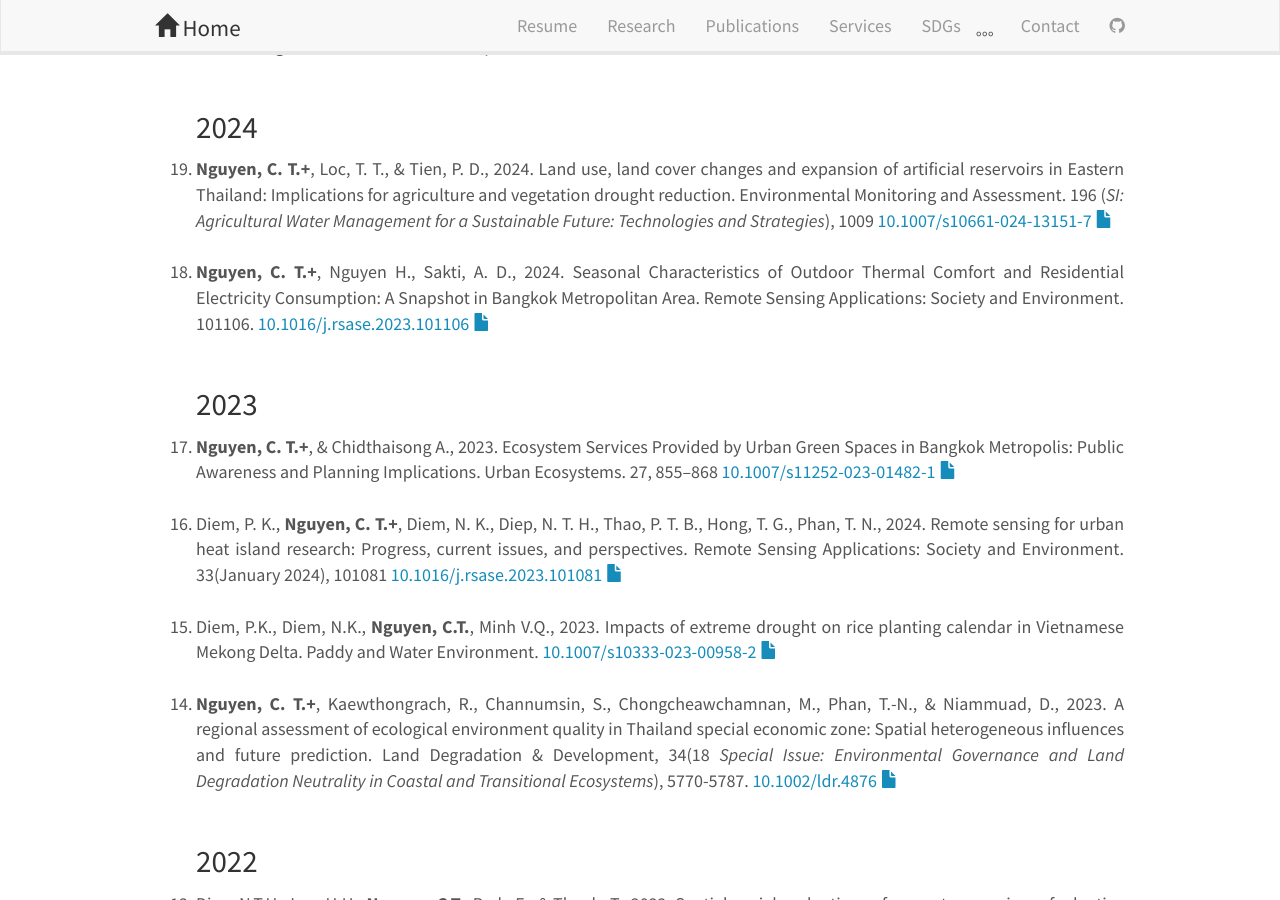
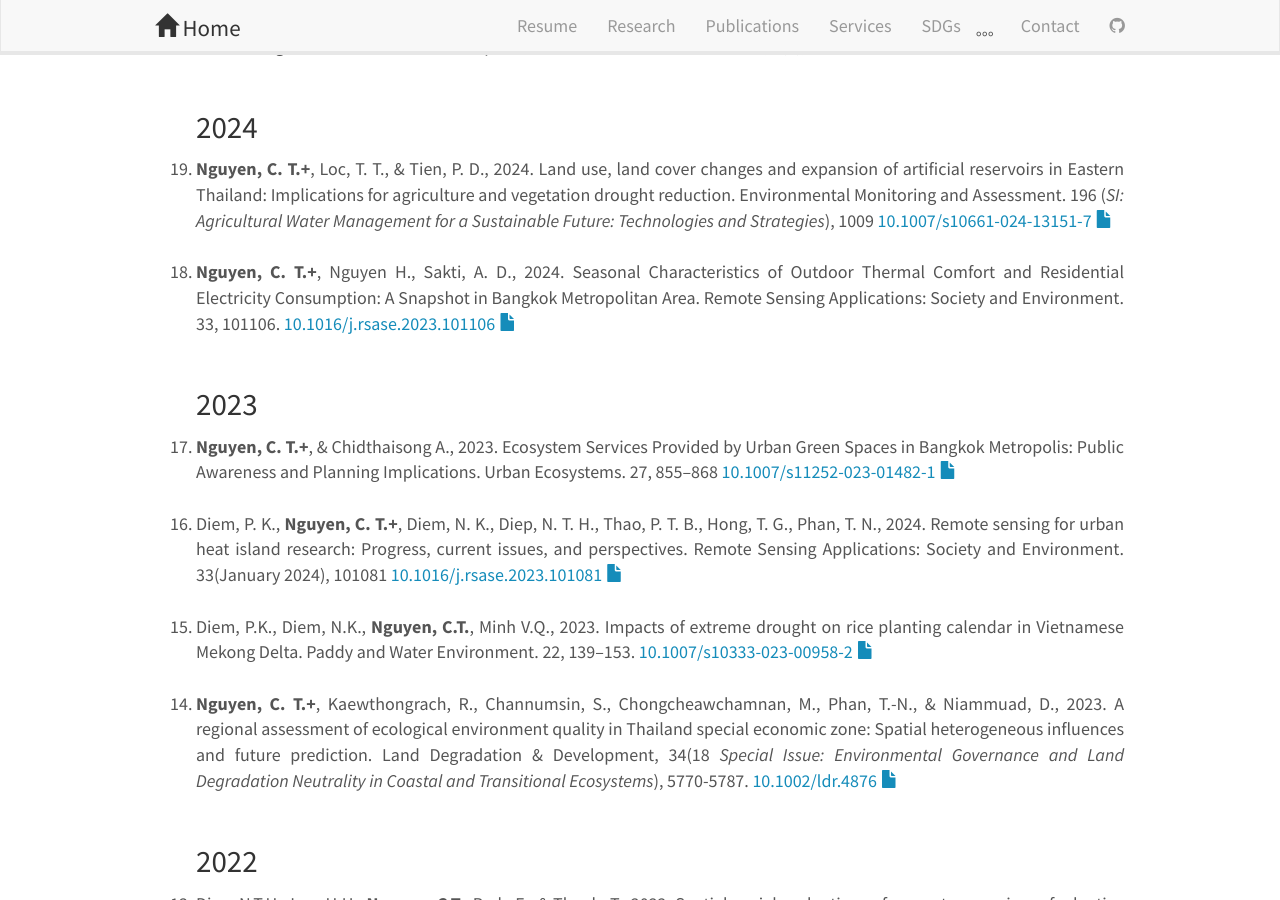
Before and after one commit to canng/cann, a Jekyll site: the page built from _pages/publications.md, in a window 1280 px wide and 900 px high, scrolled down 908 px. Built offline with Jekyll 4.4.1, drawn with Linux system fonts in a browser that asks for light colours; nearby versions of some CDN libraries; some web fonts are replaced.

Commit message:
Fix publication references in publications.md

```diff
--- a/_pages/publications.md
+++ b/_pages/publications.md
@@ -56,7 +56,7 @@ permalink: /publications/
 
 <li><b>Nguyen, C. T.+</b>, Loc, T. T., & Tien, P. D., 2024. Land use, land cover changes and expansion of artificial reservoirs in Eastern Thailand: Implications for agriculture and vegetation drought reduction. Environmental Monitoring and Assessment. 196 (<i>SI: Agricultural Water Management for a Sustainable Future: Technologies and Strategies</i>), 1009 <a href="https://doi.org/10.1007/s10661-024-13151-7">10.1007/s10661-024-13151-7</a><a href="{{ site.url }}{{ site.baseurl }}/assets/Article_archive/2024_EMA_LUCCC_ESS_Rayong.pdf">  <i class="glyphicon glyphicon-file"></i></a></li> <br>
 
-<li><b>Nguyen, C. T.+</b>, Nguyen H., Sakti, A. D., 2024. Seasonal Characteristics of Outdoor Thermal Comfort and Residential Electricity Consumption: A Snapshot in Bangkok Metropolitan Area. Remote Sensing Applications: Society and Environment. 101106. <a href="https://doi.org/10.1016/j.rsase.2023.101106">10.1016/j.rsase.2023.101106</a><a href="{{ site.url }}{{ site.baseurl }}/assets/Article_archive/2023_RSASE_101106_Thermal_comfort.pdf">  <i class="glyphicon glyphicon-file"></i></a></li> <br>
+<li><b>Nguyen, C. T.+</b>, Nguyen H., Sakti, A. D., 2024. Seasonal Characteristics of Outdoor Thermal Comfort and Residential Electricity Consumption: A Snapshot in Bangkok Metropolitan Area. Remote Sensing Applications: Society and Environment. 33, 101106. <a href="https://doi.org/10.1016/j.rsase.2023.101106">10.1016/j.rsase.2023.101106</a><a href="{{ site.url }}{{ site.baseurl }}/assets/Article_archive/2023_RSASE_101106_Thermal_comfort.pdf">  <i class="glyphicon glyphicon-file"></i></a></li> <br>
 
 
 
@@ -66,7 +66,7 @@ permalink: /publications/
 
 <li> Diem, P. K., <b>Nguyen, C. T.+</b>, Diem, N. K., Diep, N. T. H., Thao, P. T. B., Hong, T. G., Phan, T. N., 2024. Remote sensing for urban heat island research: Progress, current issues, and perspectives. Remote Sensing Applications: Society and Environment. 33(January 2024), 101081 <a href="https://doi.org/10.1016/j.rsase.2023.101081">10.1016/j.rsase.2023.101081</a><a href="{{ site.url }}{{ site.baseurl }}/assets/Article_archive/2023_RSASE_101081_review_uhi.pdf">  <i class="glyphicon glyphicon-file"></i></a></li> <br>
 
-<li>Diem, P.K., Diem, N.K., <b>Nguyen, C.T.</b>, Minh  V.Q., 2023. Impacts of extreme drought on rice planting calendar in Vietnamese Mekong Delta. Paddy and Water Environment. <a href="https://doi.org/10.1007/s10333-023-00958-2">10.1007/s10333-023-00958-2</a><a href="{{ site.url }}{{ site.baseurl }}/assets/Article_archive/2023_PAWE_drought_rice_calendar.pdf">  <i class="glyphicon glyphicon-file"></i></a></li> <br>
+<li>Diem, P.K., Diem, N.K., <b>Nguyen, C.T.</b>, Minh  V.Q., 2023. Impacts of extreme drought on rice planting calendar in Vietnamese Mekong Delta. Paddy and Water Environment. 22, 139–153. <a href="https://doi.org/10.1007/s10333-023-00958-2">10.1007/s10333-023-00958-2</a><a href="{{ site.url }}{{ site.baseurl }}/assets/Article_archive/2023_PAWE_drought_rice_calendar.pdf">  <i class="glyphicon glyphicon-file"></i></a></li> <br>
 
 <li><b>Nguyen, C. T.+</b>, Kaewthongrach, R., Channumsin, S., Chongcheawchamnan, M., Phan, T.-N., & Niammuad, D., 2023. A regional assessment of ecological environment quality in Thailand special economic zone: Spatial heterogeneous influences and future prediction. Land Degradation & Development, 34(18 <i> Special Issue: Environmental Governance and Land Degradation Neutrality in Coastal and Transitional Ecosystems</i>), 5770-5787. <a href="https://doi.org/10.1002/ldr.4876"> 10.1002/ldr.4876</a><a href="{{ site.url }}{{ site.baseurl }}/assets/Article_archive/2023_ldr_4876_ecological_environment_eec.pdf">  <i class="glyphicon glyphicon-file"></i></a></li>  <br>
 
```
